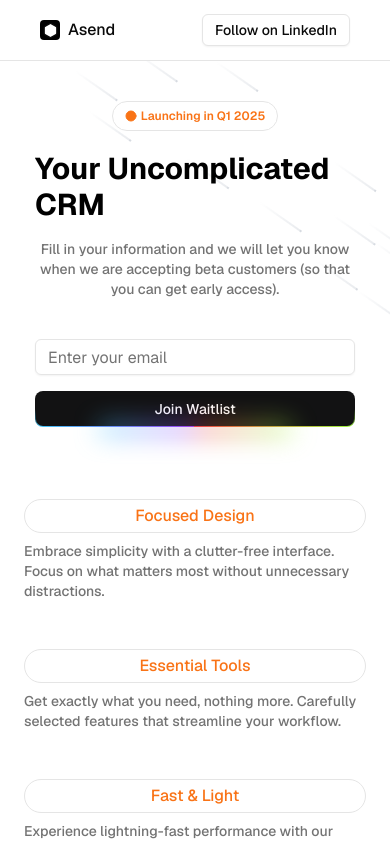
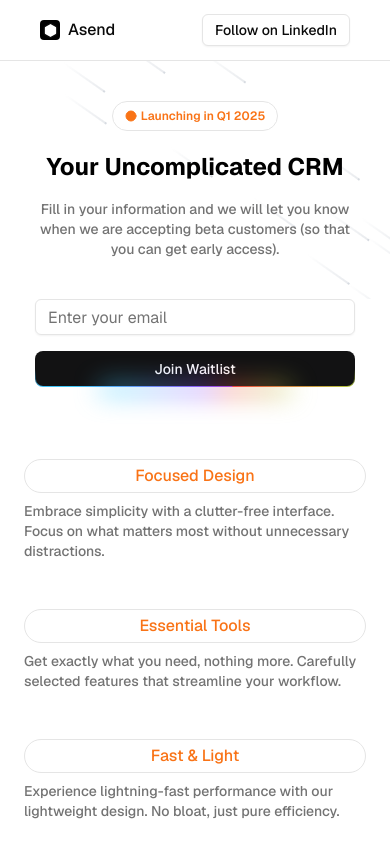
Before and after one commit to wreshi/crm-landing, a Next.js app: page / in a window 390 px wide. Shown: the top 844 px of the page. Built offline with nearby package versions, Linux system fonts and the light colour scheme; no server answers; what loops would draw is missing.

Commit message:
chore: minor change

```diff
--- a/src/app/layout.tsx
+++ b/src/app/layout.tsx
@@ -26,7 +26,7 @@
       <body className={GeistSans.className + ""}>
         <ThemeProvider
           attribute="class"
-          defaultTheme="light"
+          forcedTheme="light"
           disableTransitionOnChange
         >
           <main>
--- a/src/components/waiting-list/hero.tsx
+++ b/src/components/waiting-list/hero.tsx
@@ -17,7 +17,7 @@
           Launching in Q1 2025
         </Badge>
         <WordRotate
-          className="text-3xl md:text-4xl font-bold text-black dark:text-white"
+          className="text-2xl sm:text-3xl md:text-4xl font-bold text-black dark:text-white"
           words={["Your Uncomplicated CRM"]}
         />
       </div>
```
